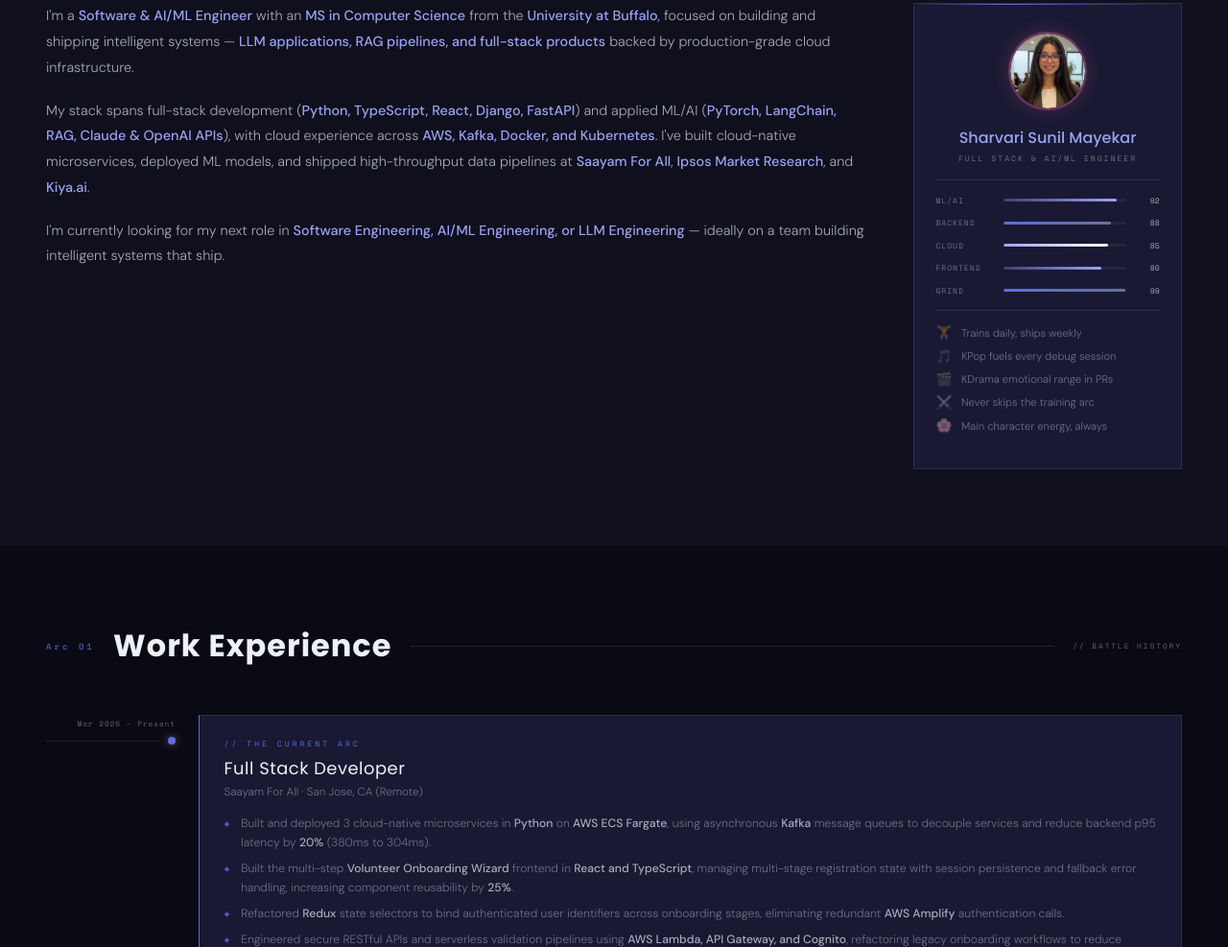
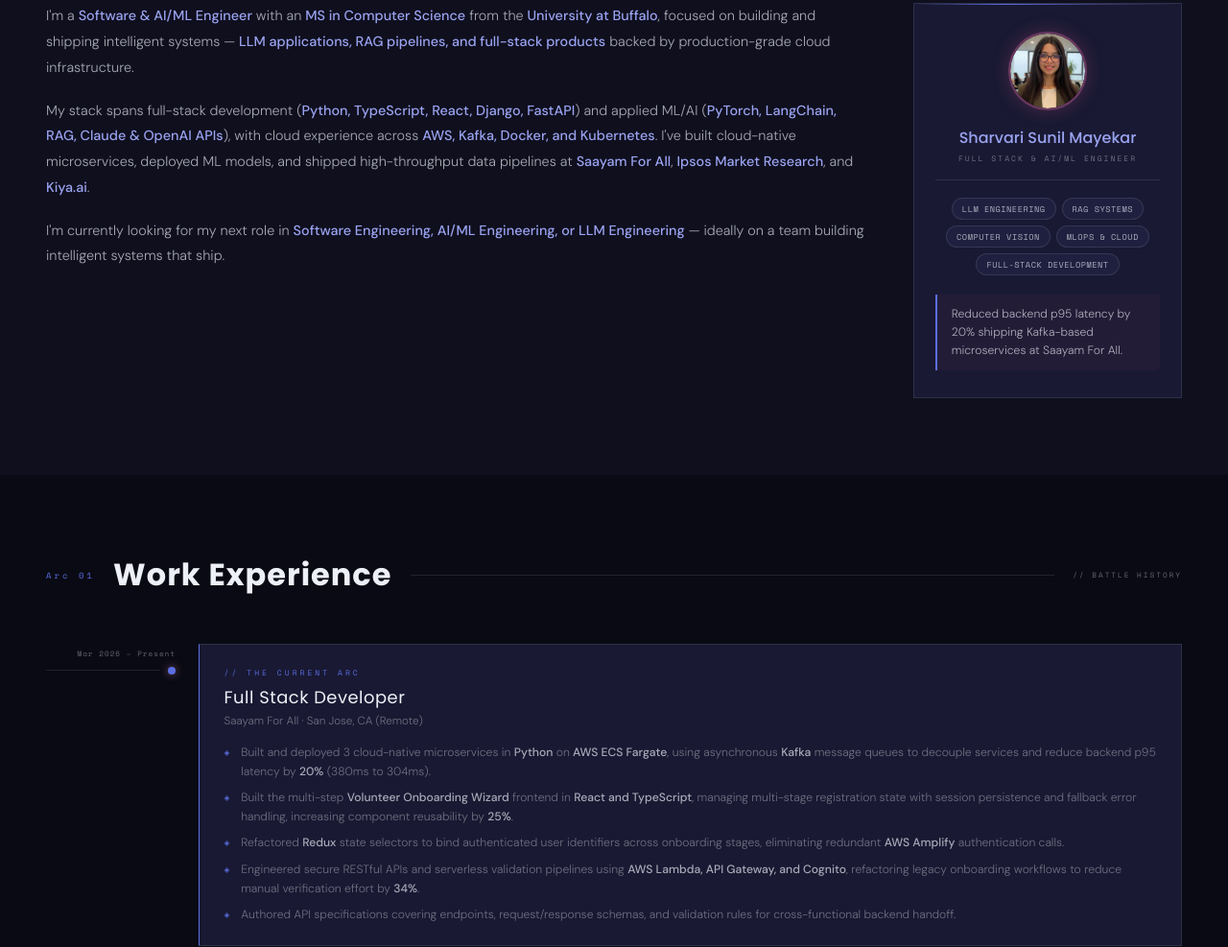
Before and after one commit to piercetheshar/Portfolio, a website: page sharvari_portfolio.html in a window 1280 px wide. Shown: the part 1043-2030 px from the top of the page at 96% size. Drawn offline with nearby package versions, Linux system fonts and the light colour scheme.

Commit message:
Redesign character card into professional specialization tags and highlight

```diff
--- a/sharvari_portfolio.html
+++ b/sharvari_portfolio.html
@@ -589,71 +589,46 @@
     .char-divider {
       height: 1px;
       background: var(--border);
-      margin: 0.9rem 0;
-    }
-
-    .stat-row {
-      display: flex;
-      align-items: center;
-      gap: 0.8rem;
-      margin-bottom: 0.72rem;
-    }
-
-    .sname {
+      margin: 0.9rem 0 1.1rem;
+    }
+
+    .char-tags {
+      display: flex;
+      flex-wrap: wrap;
+      gap: 6px;
+      justify-content: center;
+      margin-bottom: 1.25rem;
+    }
+
+    .char-tag {
       font-family: 'Space Mono', monospace;
-      font-size: 0.5rem;
-      letter-spacing: 1px;
-      color: var(--muted);
+      font-size: 0.54rem;
+      letter-spacing: 0.5px;
       text-transform: uppercase;
-      width: 58px;
-      flex-shrink: 0;
-    }
-
-    .sbar-wrap {
-      flex: 1;
-      height: 3px;
-      background: rgba(255, 255, 255, 0.05);
-      border-radius: 2px;
-      overflow: hidden;
-    }
-
-    .sbar {
-      height: 100%;
-      border-radius: 2px;
-    }
-
-    .sbar-rose {
-      background: linear-gradient(90deg, var(--plum), var(--petal));
-    }
-
-    .sbar-gold {
-      background: linear-gradient(90deg, var(--rose), var(--gold));
-    }
-
-    .sbar-petal {
-      background: linear-gradient(90deg, var(--petal), #fff);
-    }
-
-    .sval {
-      font-family: 'Space Mono', monospace;
-      font-size: 0.5rem;
+      padding: 4px 10px;
+      border-radius: 100px;
+      border: 1px solid var(--border);
       color: var(--softer);
-      width: 22px;
-      text-align: right;
-      flex-shrink: 0;
-    }
-
-    .char-trait {
-      display: flex;
-      align-items: center;
-      gap: 0.6rem;
-      font-size: 0.7rem;
-      color: var(--muted);
-      margin-bottom: 0.45rem;
-    }
-
-    .trait-icon {
-      font-size: 0.85rem;
+      background: var(--plum-dim);
+      transition: border-color 0.2s, color 0.2s, background 0.2s;
+      cursor: default;
+    }
+
+    .char-tag:hover {
+      border-color: var(--rose);
+      color: var(--petal);
+      background: var(--rose-dim);
+    }
+
+    .char-highlight {
+      font-family: 'DM Sans', sans-serif;
+      font-size: 0.76rem;
+      line-height: 1.55;
+      color: var(--softer);
+      background: rgba(224, 92, 138, 0.05);
+      border-left: 2px solid var(--rose);
+      padding: 0.7rem 0.9rem;
+      border-radius: 0 4px 4px 0;
     }
 
     /* ── TIMELINE ── */
@@ -1695,37 +1670,16 @@
         <div class="char-name">Sharvari Sunil Mayekar</div>
         <div class="char-class">Full Stack & AI/ML Engineer</div>
         <div class="char-divider"></div>
-        <div class="stat-row"><span class="sname">ML/AI</span>
-          <div class="sbar-wrap">
-            <div class="sbar sbar-rose" style="width:92%"></div>
-          </div><span class="sval">92</span>
+        <div class="char-tags">
+          <span class="char-tag glow-trigger">LLM Engineering</span>
+          <span class="char-tag glow-trigger">RAG Systems</span>
+          <span class="char-tag glow-trigger">Computer Vision</span>
+          <span class="char-tag glow-trigger">MLOps & Cloud</span>
+          <span class="char-tag glow-trigger">Full-Stack Development</span>
         </div>
-        <div class="stat-row"><span class="sname">Backend</span>
-          <div class="sbar-wrap">
-            <div class="sbar sbar-gold" style="width:88%"></div>
-          </div><span class="sval">88</span>
+        <div class="char-highlight">
+          Reduced backend p95 latency by 20% shipping Kafka-based microservices at Saayam For All.
         </div>
-        <div class="stat-row"><span class="sname">Cloud</span>
-          <div class="sbar-wrap">
-            <div class="sbar sbar-petal" style="width:85%"></div>
-          </div><span class="sval">85</span>
-        </div>
-        <div class="stat-row"><span class="sname">Frontend</span>
-          <div class="sbar-wrap">
-            <div class="sbar sbar-rose" style="width:80%"></div>
-          </div><span class="sval">80</span>
-        </div>
-        <div class="stat-row"><span class="sname">Grind</span>
-          <div class="sbar-wrap">
-            <div class="sbar sbar-gold" style="width:99%"></div>
-          </div><span class="sval">99</span>
-        </div>
-        <div class="char-divider"></div>
-        <div class="char-trait"><span class="trait-icon">🏋️</span> Trains daily, ships weekly</div>
-        <div class="char-trait"><span class="trait-icon">🎵</span> KPop fuels every debug session</div>
-        <div class="char-trait"><span class="trait-icon">🎬</span> KDrama emotional range in PRs</div>
-        <div class="char-trait"><span class="trait-icon">⚔️</span> Never skips the training arc</div>
-        <div class="char-trait"><span class="trait-icon">🌸</span> Main character energy, always</div>
       </div>
     </div>
   </section>
```
Also changed, not shown: index.html (+45 -91 lines), portfolio_mockup.html (+45 -91 lines).
